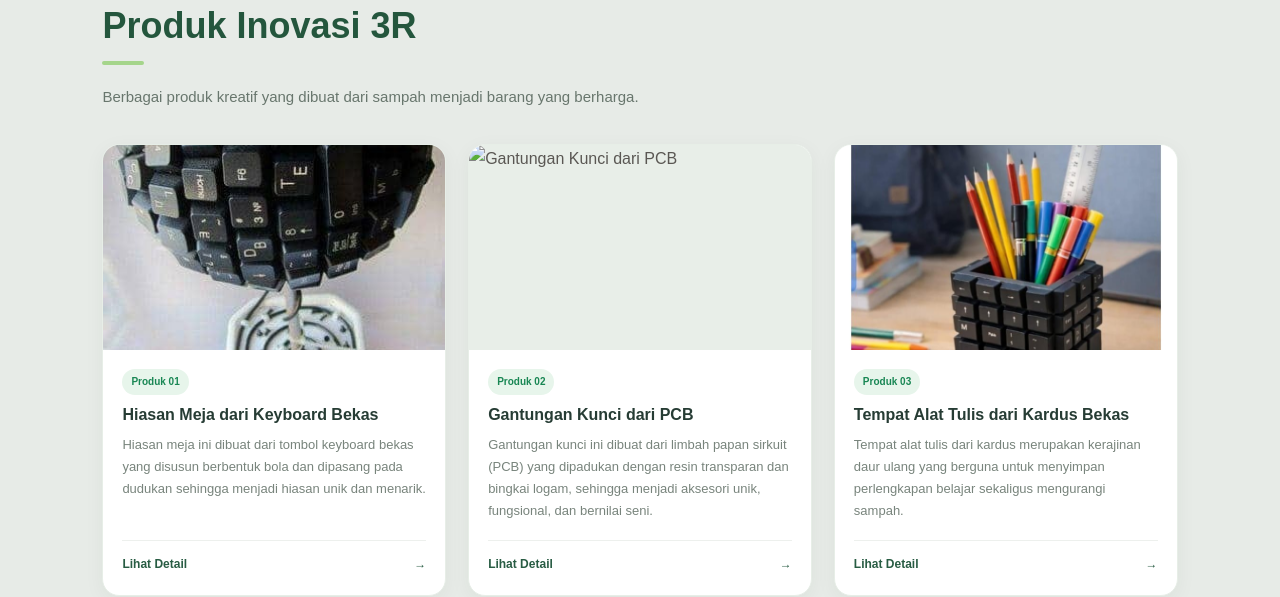
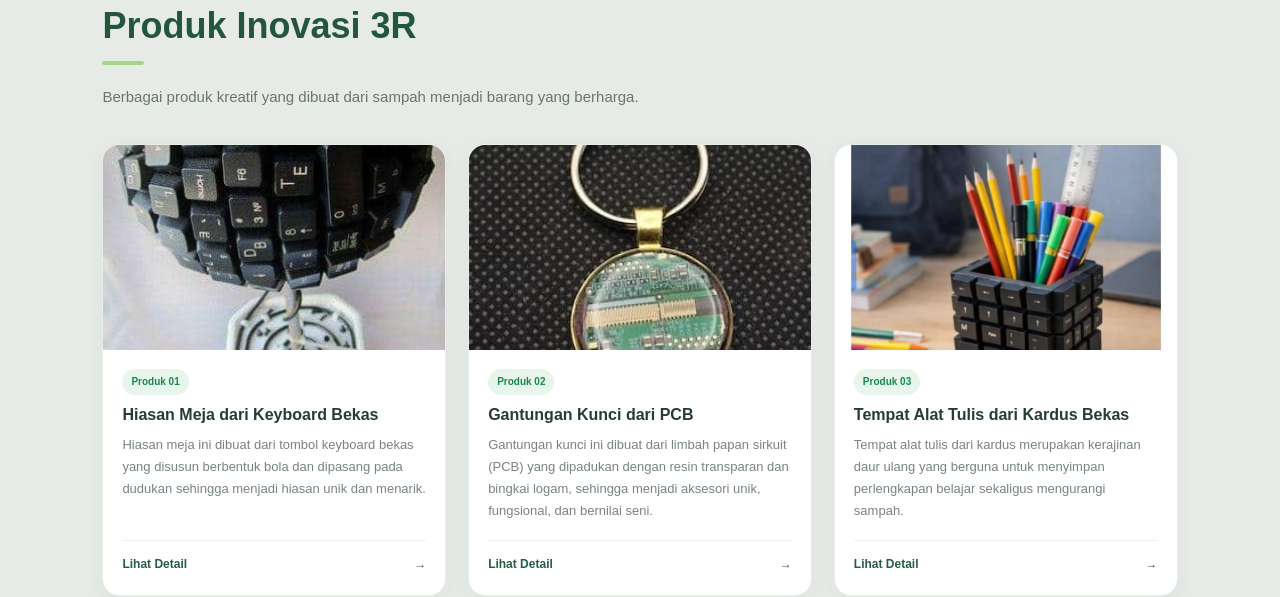
Before and after one commit to dellaayue42-stack/web_proyek-kolaborasi, a plain HTML site: page index.html in a window 1280 px wide. Shown: the part 1239-1836 px from the top of the page. Drawn offline with Linux system fonts and the light colour scheme; files whose address does not match are found by name.

Commit message:
Update index.html

```diff
--- a/index.html
+++ b/index.html
@@ -70,7 +70,7 @@
                 </article>
 
                 <article class="product-card">
-                    <img src="./images/gantungan kunci.png" alt="Gantungan Kunci dari PCB" class="product-image">
+                    <img src="gantungan kunci.png" alt="Gantungan Kunci dari PCB" class="product-image">
                     <div class="product-content">
                         <span class="product-tag">Produk 02</span>
                         <h3>Gantungan Kunci dari PCB</h3>
```
